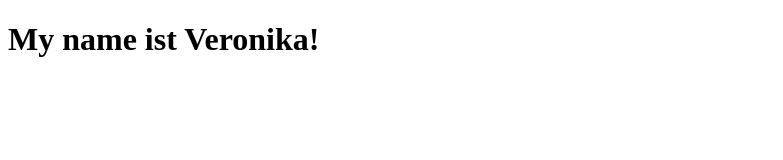
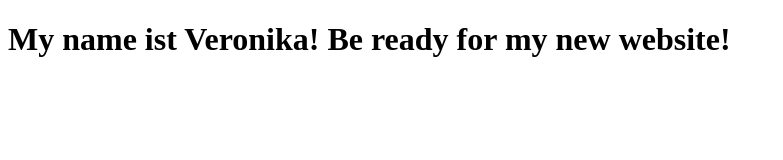
Before and after one commit to vketzer/portfolio_website, a plain HTML site: page index.html in a window 1280 px wide. Shown: the whole page, without its empty margins (0-783 px from the left). Drawn offline with Linux system fonts and the light colour scheme.

Commit message:
Small addition to our page content

```diff
--- a/index.html
+++ b/index.html
@@ -6,6 +6,6 @@
 	<title>Hello!</title>
 </head>
 <body>
-<h1>My name ist Veronika!</h1>
+<h1>My name ist Veronika! Be ready for my new website!</h1>
 </body>
 </html>
```
